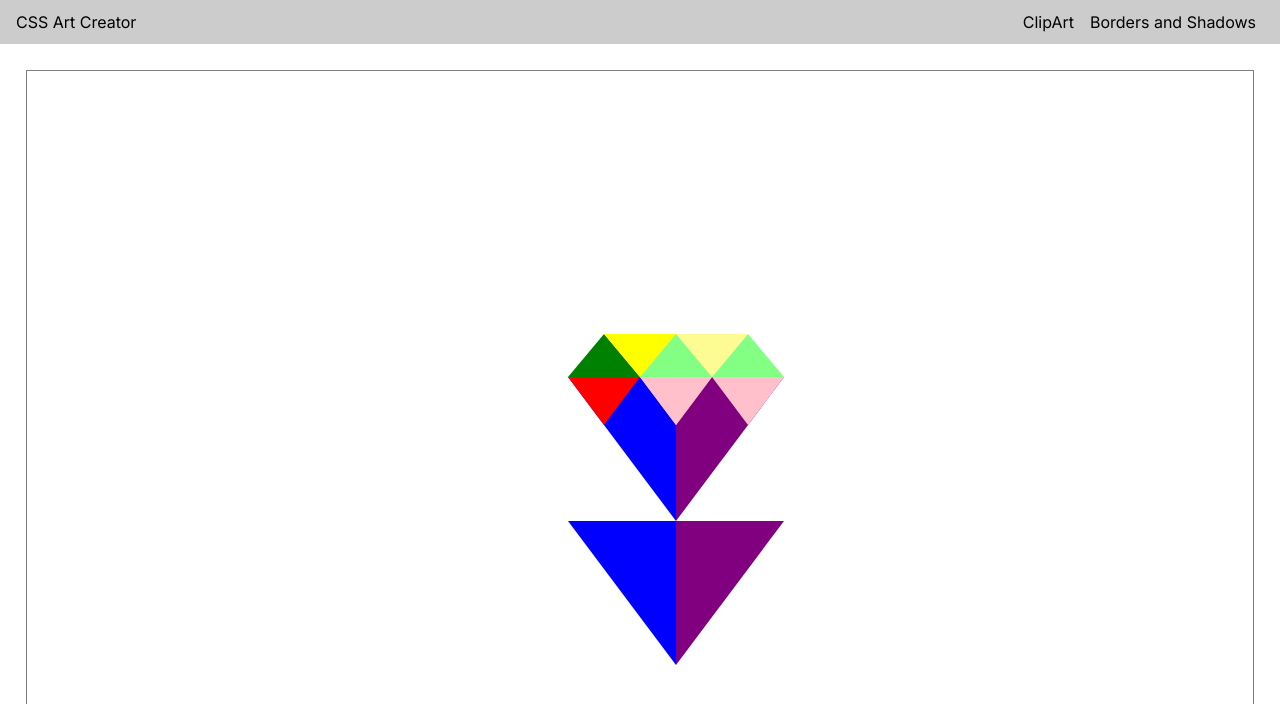
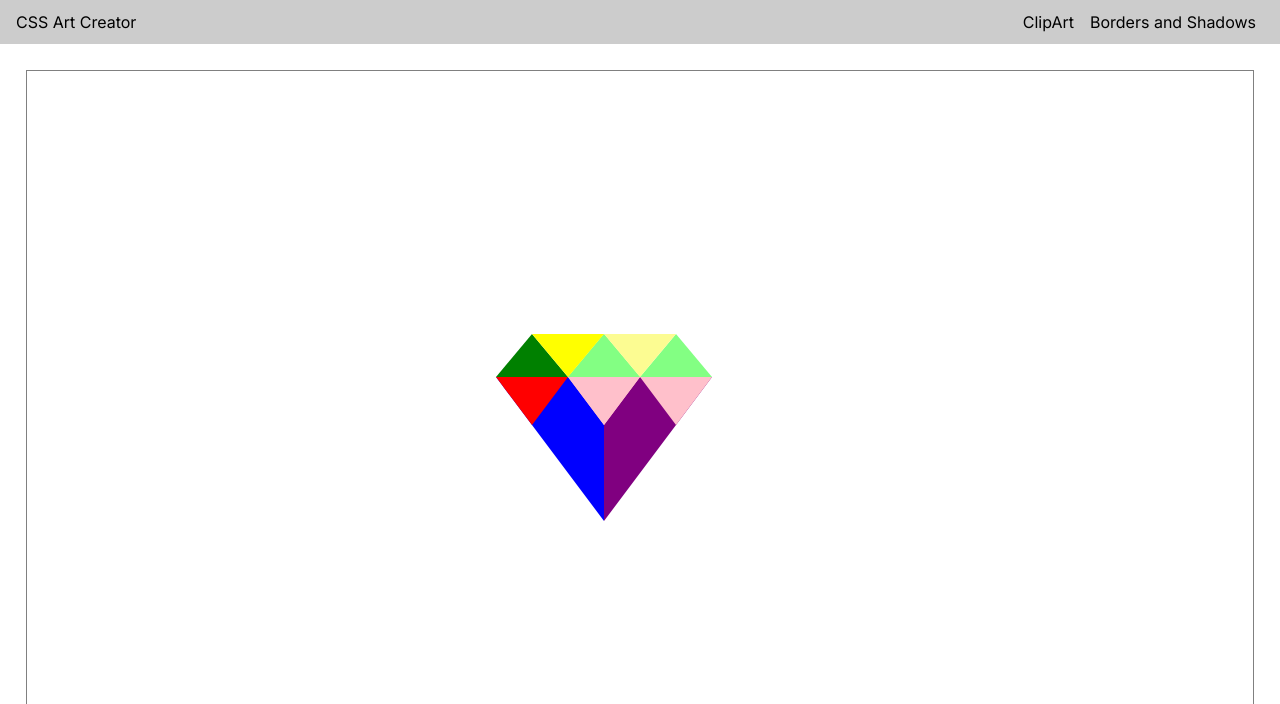
Before and after one commit to linnstrand/css-art-creator, a Next.js app: page /shadows in a window 1280 px wide. Shown: the top 704 px of the page. Built offline with nearby package versions, Linux system fonts and the light colour scheme.

Commit message:
dynamicing

```diff
--- a/app/globals.scss
+++ b/app/globals.scss
@@ -99,13 +99,18 @@ main {
   position: relative;
 }
 
-.shard {
+.shard,
+.shard2 {
   position: relative;
   width: 0;
   height: 0;
   border-style: solid;
   top: 0;
   border: none;
+  border-color: transparent transparent transparent transparent;
+}
+.shard2 {
+  position: absolute;
 }
 
 .shard:before,
@@ -140,8 +145,6 @@ main {
   &:before {
     border-color: red transparent transparent transparent;
     border-width: 3.35em 2.5em 0 2.5em;
-    top: 0em;
-    left: 0em;
     z-index: 1;
     filter: drop-shadow(5em 0em pink) drop-shadow(5em 0em pink);
   }
@@ -154,7 +157,6 @@ main {
   height: 10em;
   &:before {
     top: -3em;
-    left: 0em;
     border-color: blue transparent transparent transparent;
     border-width: 10em 0 0 7.5em;
   }
--- a/app/shadows/page.tsx
+++ b/app/shadows/page.tsx
@@ -17,6 +17,7 @@ type Props = {
 
 const ShapeArea = ({ corners, size }: Props) => {
   return (
+    <>
       <div
         className="shadow-shape"
         style={{ height: `${size}em`, width: `${size}em`, fontSize: "90%" }}
@@ -24,8 +25,54 @@ const ShapeArea = ({ corners, size }: Props) => {
         <div className="shard segment-1" style={{}}></div>
         <div className="shard segment-2"></div>
         <div className="shard segment-3"></div>
-      <ShapeSegment />
       </div>
+      <div
+        className="shadow-shape"
+        style={{
+          height: `${size}em`,
+          width: `${size}em`,
+          fontSize: "90%",
+          top: "10rem",
+        }}
+      >
+        <ShapeSegment
+          height={3}
+          width={5}
+          shadows={2}
+          color={"rgb(121, 255, 131)"}
+        />
+        <ShapeSegment
+          height={3}
+          width={5}
+          shadows={2}
+          color={"rgb(121, 255, 131)"}
+        />
+        <ShapeSegment
+          height={3.3}
+          width={5}
+          shadows={2}
+          color={"rgb(121, 255, 131)"}
+        />
+        <ShapeSegment
+          height={3}
+          width={5}
+          shadows={2}
+          color={"rgb(121, 255, 131)"}
+        />
+        <ShapeSegment
+          height={3}
+          width={5}
+          shadows={2}
+          color={"rgb(121, 255, 131)"}
+        />
+        <ShapeSegment
+          height={3}
+          width={10}
+          shadows={1}
+          color={"rgb(121, 255, 131)"}
+        />
+      </div>
+    </>
   );
 };
 
@@ -33,13 +80,17 @@ type Props2 = {
   height: number;
   width: number;
   shadows: number;
+  color: string;
 };
 
 const ShapeSegment = ({ height, width, shadows }: Props2) => {
   const styles = {
     height: height + "em",
-    width: 3 * shadows + "em",
+    width: width * shadows + "em",
+    borderWidth: `0 ${width / 2}em ${height}em ${width / 2}em`,
+    borderBottomColor: "green",
+    filter: `drop-shadow(${width}em 0 rgb(131, 255, 131)) drop-shadow(${width}em 0 rgb(131, 255, 131))`,
   };
 
-  return <div className="shard segment-3" style={styles}></div>;
+  return <div className="shard2" style={styles}></div>;
 };
```
Lines whose indentation alone changed are shown as unchanged.
